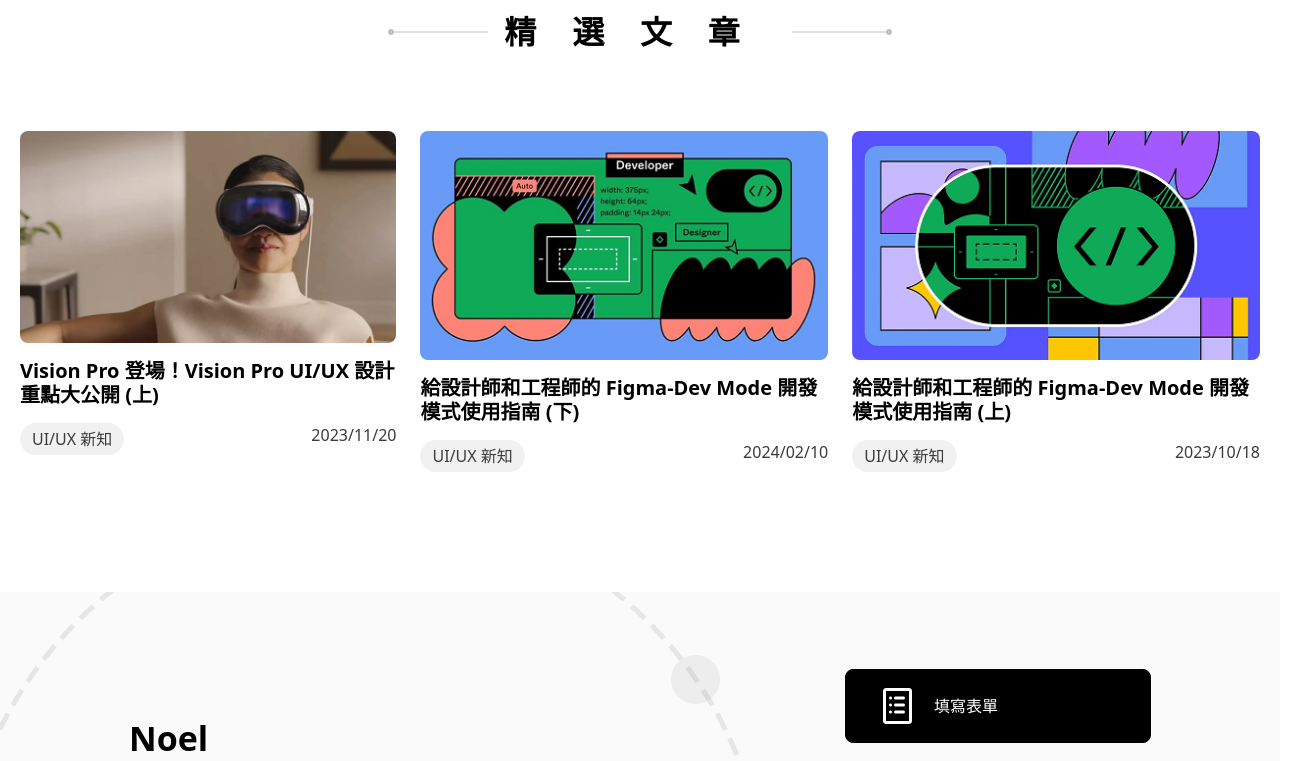
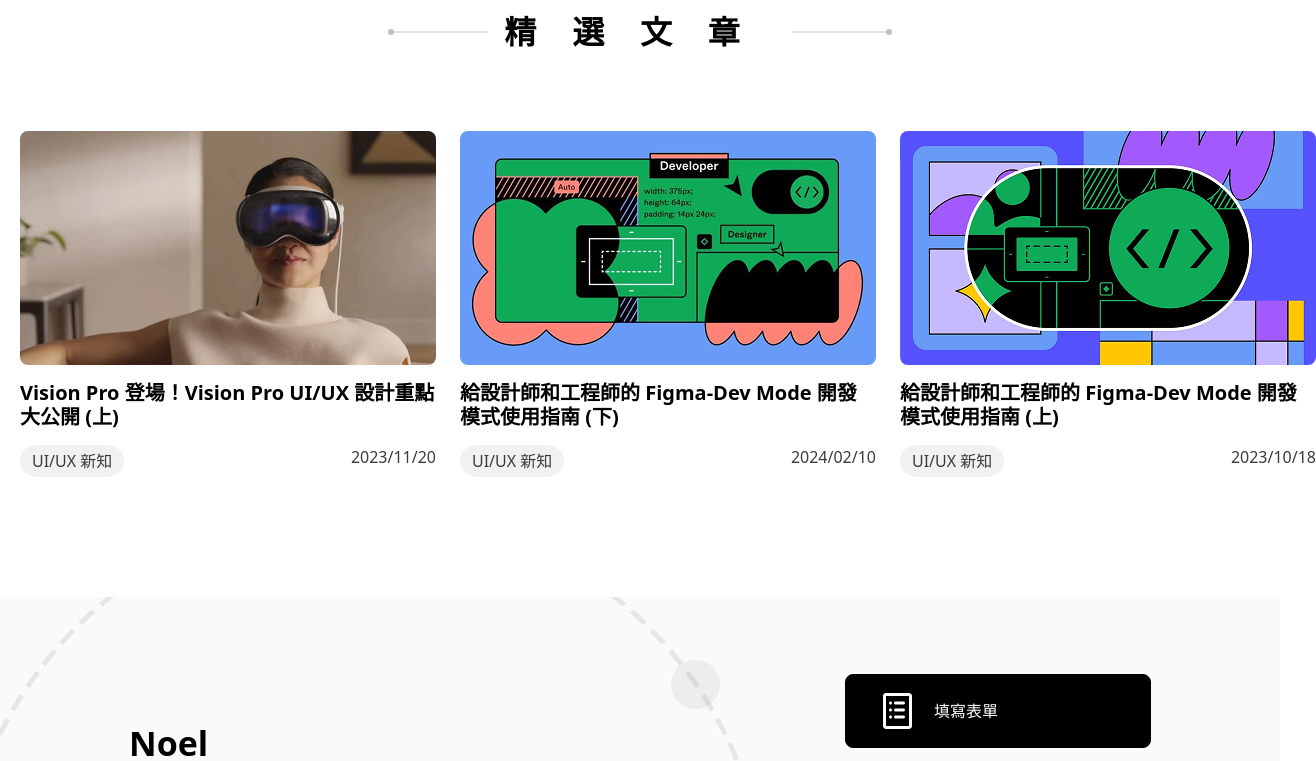
Before and after one commit to Danny-1211/Noel-design, a React (Vite) app: page / in a window 1280 px wide. Shown: the part 4260-5021 px from the top of the page, 1316 px wide, since content can reach past the window. Built offline with nearby package versions, Linux system fonts and the light colour scheme.

Commit message:
feat: Updated the styles of articles and service areas, improved responsive design

```diff
--- a/src/components/home/Articles.jsx
+++ b/src/components/home/Articles.jsx
@@ -19,7 +19,7 @@
         <div className="flex max-w-[1296px] w-[100%] mx-auto gap-x-[24px]">
           <div className="">
             <div
-              className="mb-[16px] basis-[416px] max-h-[234px] aspect-[416/234] bg-cover rounded-[8px]"
+                className="mb-[16px] w-[416px] h-[234px] bg-cover bg-center rounded-lg"
               style={{ backgroundImage: `url(${articleIamge1})` }}
             ></div>
             <div className="mb-[16px] font-[700] text-[20px] leading-[24px]">
@@ -38,7 +38,7 @@
 
           <div className="">
             <div
-              className="mb-[16px] basis-[416px] aspect-[416/234] bg-cover rounded-[8px]"
+                className="mb-[16px] w-[416px] h-[234px] bg-cover bg-center rounded-lg"
               style={{ backgroundImage: `url(${articleIamge2})` }}
             ></div>
             <div className="mb-[16px] font-[700] text-[20px] leading-[24px]">
@@ -57,7 +57,7 @@
 
           <div className="">
             <div
-              className="mb-[16px] basis-[416px] aspect-[416/234] bg-cover rounded-[8px]"
+                className="mb-[16px] w-[416px] h-[234px] bg-cover bg-center rounded-lg"
               style={{ backgroundImage: `url(${articleIamge3})` }}
             ></div>
             <div className="mb-[16px] font-[700] text-[20px] leading-[24px]">
--- a/src/components/home/Services.jsx
+++ b/src/components/home/Services.jsx
@@ -58,11 +58,11 @@
           服務項目
           <img src={titleRightSm} alt="" />
         </h2>
-        <div className="flex flex-col items-center text-[#fff] gap-y-[24px] mb-[40px]">
+        <div className="grid grid-cols-1 min-[421px]:grid-cols-2 items-center text-[#fff] gap-y-[24px] gap-x-[24px] mb-[40px]">
           {services.map((s, idx) => (
             <div
               key={idx}
-              className="flex flex-col justify-center items-center w-[306px] h-[306px] rounded-2xl bg-center bg-cover bg-no-repeat"
+              className="flex flex-col justify-center items-center w-full max-w-[306px] aspect-square rounded-2xl bg-center bg-cover bg-no-repeat mx-auto"
               style={{ backgroundImage: `url(${serviceItem})` }}
             >
               <img src={s.icon} alt="" className="w-16 h-16 mb-3" />
```
